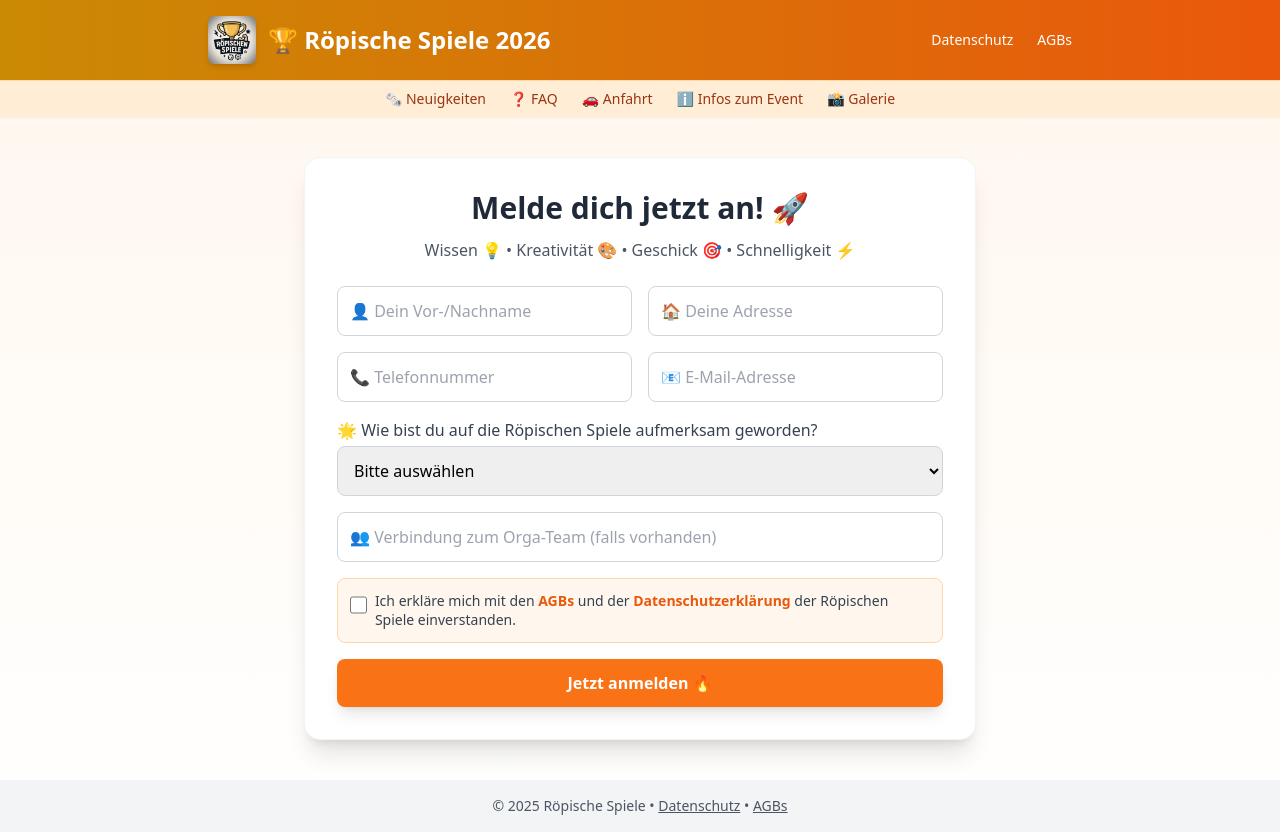
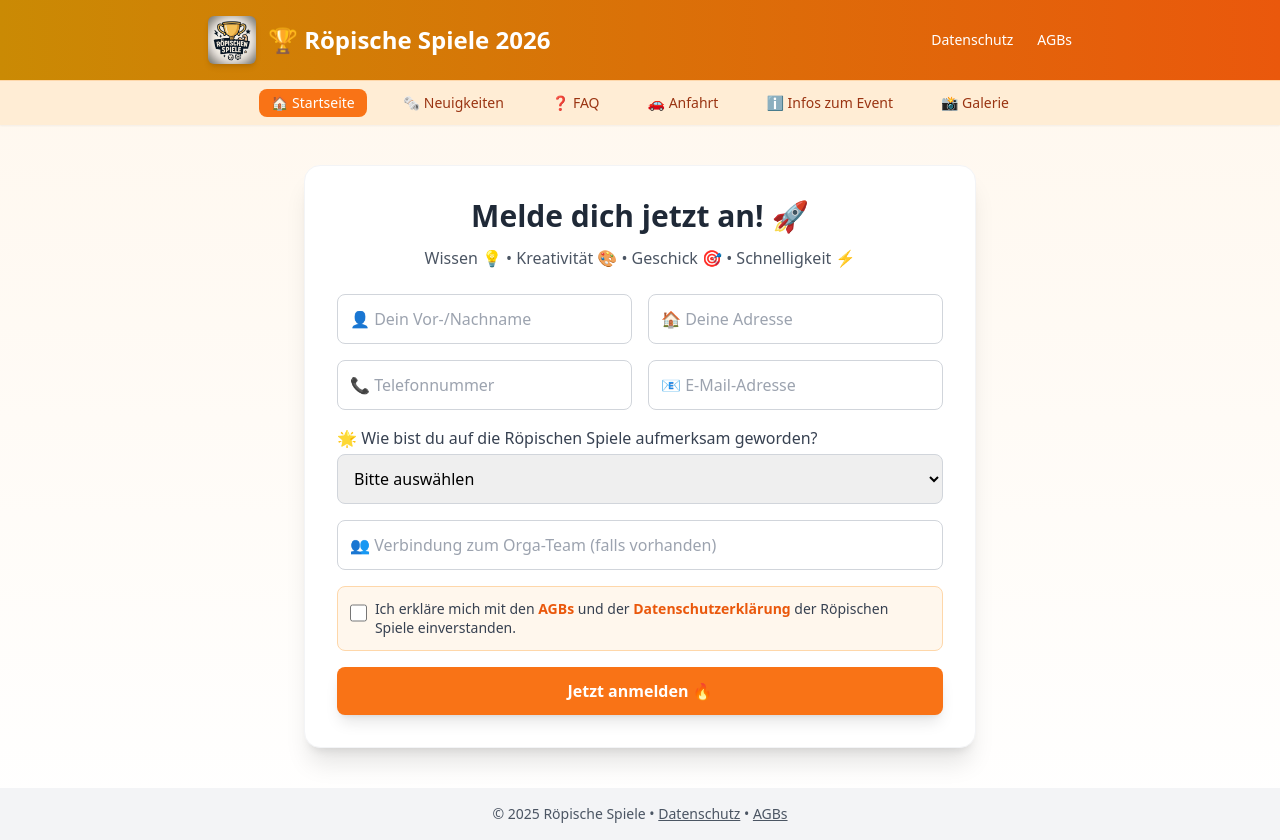
Before and after one commit to RaykSchroeder/RoepischeSpiele, a Next.js app: page / in a window 1280 px wide. Built offline with nearby package versions, Linux system fonts and the light colour scheme.

Commit message:
Update Layout.js

```diff
--- a/components/Layout.js
+++ b/components/Layout.js
@@ -1,7 +1,13 @@
 // RoepischeSpiele/components/Layout.js
 import Link from "next/link";
+import { useRouter } from "next/router";
 
 export default function Layout({ children }) {
+  const router = useRouter();
+
+  // Funktion: prüft, ob aktueller Pfad aktiv ist
+  const isActive = (path) => router.pathname === path;
+
   return (
     <div className="min-h-screen bg-gradient-to-b from-orange-50 to-white flex flex-col">
       {/* Header */}
@@ -30,20 +36,59 @@ export default function Layout({ children }) {
 
       {/* Sekundäre Navigation */}
       <nav className="bg-orange-100 border-t border-orange-200 shadow-sm">
-        <div className="max-w-4xl mx-auto flex flex-wrap justify-center gap-6 py-2 text-sm font-medium text-orange-800">
-          <Link href="/neuigkeiten" className="hover:text-orange-600">
+        <div className="max-w-4xl mx-auto flex flex-wrap justify-center gap-4 md:gap-6 py-2 text-sm font-medium text-orange-800">
+          <Link
+            href="/"
+            className={`px-3 py-1 rounded-lg ${
+              isActive("/") ? "bg-orange-500 text-white" : "hover:text-orange-600"
+            }`}
+          >
+            🏠 Startseite
+          </Link>
+          <Link
+            href="/neuigkeiten"
+            className={`px-3 py-1 rounded-lg ${
+              isActive("/neuigkeiten")
+                ? "bg-orange-500 text-white"
+                : "hover:text-orange-600"
+            }`}
+          >
             🗞️ Neuigkeiten
           </Link>
-          <Link href="/faq" className="hover:text-orange-600">
+          <Link
+            href="/faq"
+            className={`px-3 py-1 rounded-lg ${
+              isActive("/faq") ? "bg-orange-500 text-white" : "hover:text-orange-600"
+            }`}
+          >
             ❓ FAQ
           </Link>
-          <Link href="/anfahrt" className="hover:text-orange-600">
+          <Link
+            href="/anfahrt"
+            className={`px-3 py-1 rounded-lg ${
+              isActive("/anfahrt")
+                ? "bg-orange-500 text-white"
+                : "hover:text-orange-600"
+            }`}
+          >
             🚗 Anfahrt
           </Link>
-          <Link href="/infos" className="hover:text-orange-600">
+          <Link
+            href="/infos"
+            className={`px-3 py-1 rounded-lg ${
+              isActive("/infos") ? "bg-orange-500 text-white" : "hover:text-orange-600"
+            }`}
+          >
             ℹ️ Infos zum Event
           </Link>
-          <Link href="/galerie" className="hover:text-orange-600">
+          <Link
+            href="/galerie"
+            className={`px-3 py-1 rounded-lg ${
+              isActive("/galerie")
+                ? "bg-orange-500 text-white"
+                : "hover:text-orange-600"
+            }`}
+          >
             📸 Galerie
           </Link>
         </div>
```
